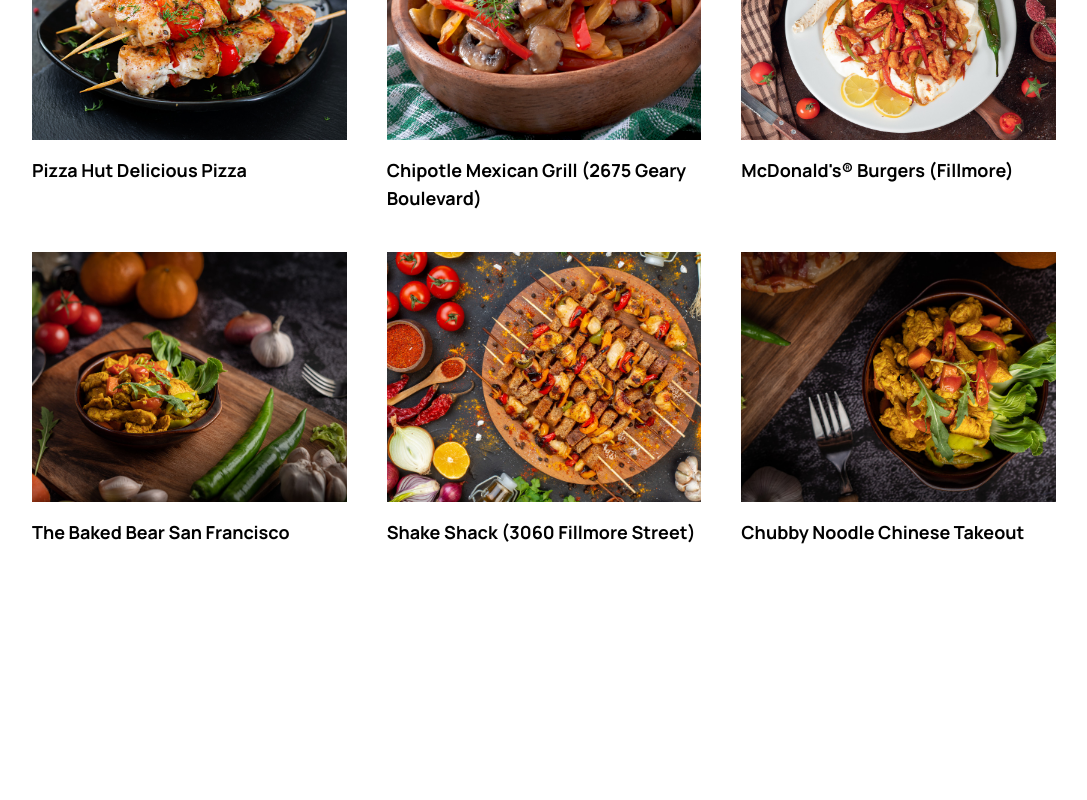
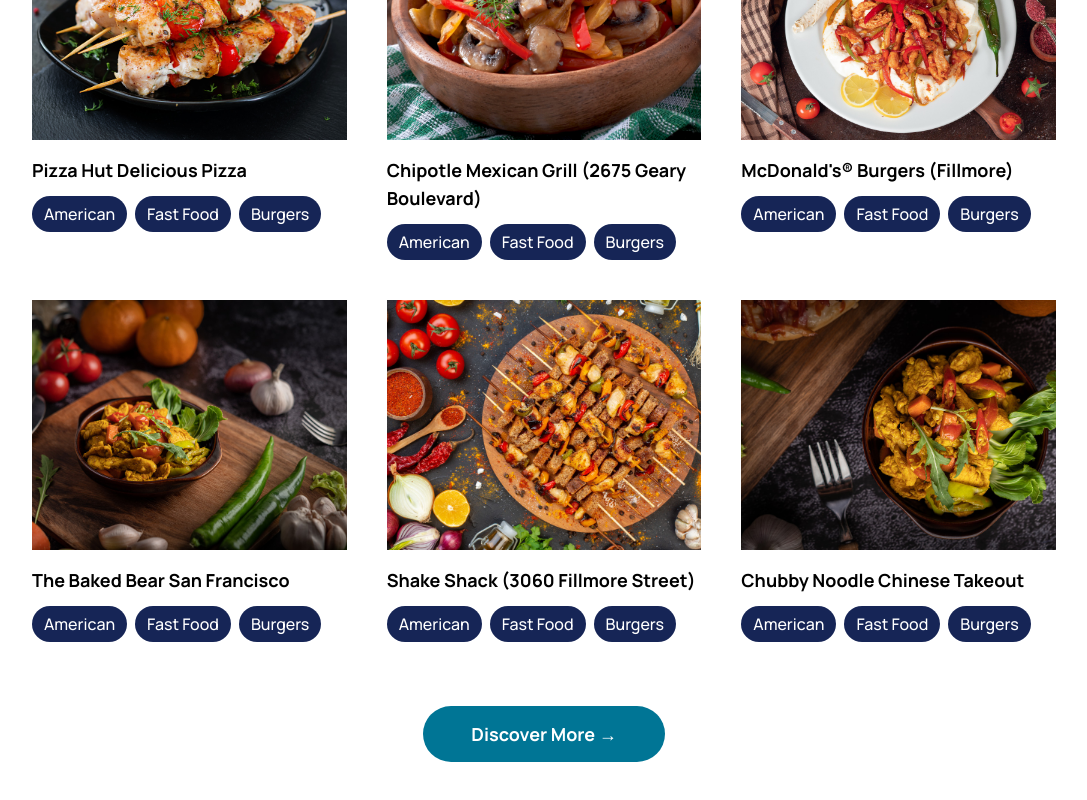
Before and after one commit to denisdiaconu/food-landing-page, a Next.js app: page / in a window 1280 px wide. Shown: the part 1062-1862 px from the top of the page, without its empty margins (96-1183 px from the left). Before the commit the page ends 1672 px from the top, so only its background shows below. Built offline with nearby package versions, Linux system fonts and the light colour scheme.

Commit message:
Add tags and button to restaurant

```diff
--- a/components/Home/Restaurant/Restaurant.tsx
+++ b/components/Home/Restaurant/Restaurant.tsx
@@ -45,6 +45,11 @@
           />
         </div>
       </div>
+      <div className="mt-16 text-center">
+        <button className="px-9 py-2.5 sm:px-12 sm:py-3.5 cursor-pointer rounded-full font-bold text-base sm:text-lg bg-cyan-700 text-white dark:text-black hover:bg-cyan-950 dark:hover:bg-cyan-200 transition-all duration-300 dark:bg-cyan-300">
+          Discover More &rarr;
+        </button>
+      </div>
     </div>
   );
 };
--- a/components/Home/Restaurant/RestaurantCard.tsx
+++ b/components/Home/Restaurant/RestaurantCard.tsx
@@ -16,7 +16,20 @@
         height={400}
         className="w-full h-[250px] object-cover"
       />
-      <h1 className='mt-4 w-fit hover:text-blue-950 dark:hover:text-amber-300 transition-all duration-200 cursor-pointer text-base sm:text-lg font-bold'>{title}</h1>
+      <h1 className="mt-4 w-fit hover:text-blue-950 dark:hover:text-amber-300 transition-all duration-200 cursor-pointer text-base sm:text-lg font-bold">
+        {title}
+      </h1>
+      <div className="flex items-center font-medium mt-3 space-x-2">
+        <p className="bg-blue-950 px-3 py-1.5 rounded-full text-sm sm:text-base text-white">
+          American
+        </p>
+        <p className="bg-blue-950 px-3 py-1.5 rounded-full text-sm sm:text-base text-white">
+          Fast Food
+        </p>
+        <p className="bg-blue-950 px-3 py-1.5 rounded-full text-sm sm:text-base text-white">
+          Burgers
+        </p>
+      </div>
     </div>
   );
 };
```
